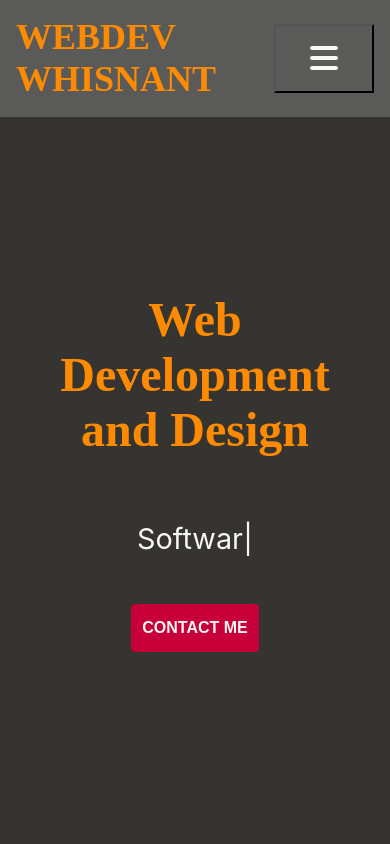
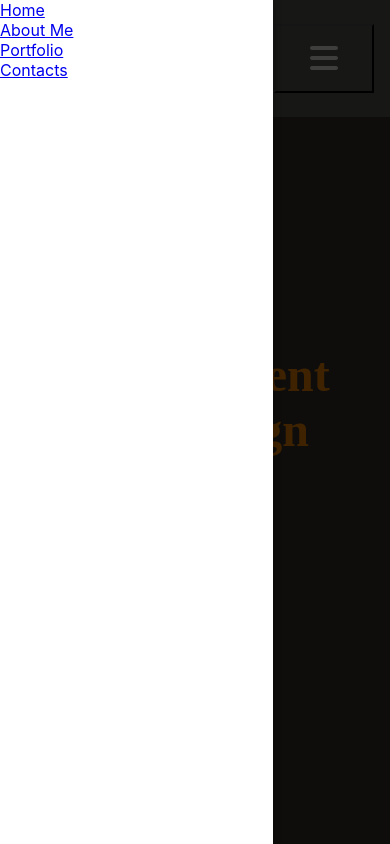
Before and after one commit to Tasups/professional-portfolio, a React (Create React App) app: page / in a window 390 px wide. Both pictures are taken after a click on the button 324 px from the left and 58 px from the top of the page. Shown: the top 844 px of the page. Built offline with nearby package versions, Linux system fonts and the light colour scheme; a web font is replaced by a local one.

Commit message:
hamburger menu functional but not styled

```diff
--- a/package.json
+++ b/package.json
@@ -12,6 +12,7 @@
     "react": "^18.0.0",
     "react-dom": "^18.0.0",
     "react-scripts": "5.0.0",
+    "react-transition-group": "^4.4.2",
     "react-tsparticles": "^1.42.4",
     "react-typed": "^1.2.0",
     "web-vitals": "^2.1.4"
--- a/public/index.html
+++ b/public/index.html
@@ -38,6 +38,8 @@
   </head>
   <body>
     <noscript>You need to enable JavaScript to run this app.</noscript>
+    <div id="backdrop-hook"></div>
+    <div id="drawer-hook"></div>
     <div id="root"></div>
     <!--
       This HTML file is a template.
--- a/src/App.css
+++ b/src/App.css
@@ -296,10 +296,11 @@ nav {
 @media only screen and (max-width: 600px) {
   .about{
     min-height: 80vh;
+    margin: 5rem 0 0 0;
+    padding: 0rem;
   }
   .about-main {
     flex-direction: column;
-    margin: 0;
   }
   .about-main-image {
     margin: 1rem;
@@ -551,3 +552,26 @@ nav {
     font-size: 2rem;
   }
 }
+
+/*----------SIDEBAR DRAWER----------*/
+
+.side-drawer {
+  position: fixed;
+  left: 0;
+  top: 0;
+  z-index: 100;
+  height: 100vh;
+  width: 70%;
+  background: white;
+  box-shadow: 0 2px 8px rgba(0, 0, 0, 0.26);
+}
+
+.backdrop {
+  position: fixed;
+  top: 0;
+  left: 0;
+  width: 100%;
+  height: 100vh;
+  background: rgba(0, 0, 0, 0.75);
+  z-index: 10;
+}
--- /dev/null
+++ b/src/components/Backdrop.js
@@ -0,0 +1,11 @@
+import React from 'react';
+import ReactDOM from 'react-dom';
+
+const Backdrop = props => {
+  return ReactDOM.createPortal(
+    <div className="backdrop" onClick={props.onClick}></div>,
+    document.getElementById('backdrop-hook')
+  );
+};
+
+export default Backdrop;
--- /dev/null
+++ b/src/components/NavLinks.js
@@ -0,0 +1,30 @@
+import React from 'react';
+
+const NavLinks = () => {
+  return(
+    <ul>
+      <li>
+        <a href="#home" alt="Home">
+          Home
+        </a>
+      </li>
+      <li>
+        <a href="#about" alt="About Me">
+          About Me
+        </a>
+      </li>
+      <li>
+        <a href="#portfolio" alt="Portfolio">
+          Portfolio
+        </a>
+      </li>
+      <li>
+        <a href="#contacts" alt="Contacts">
+          Contacts
+        </a>
+      </li>
+    </ul>
+    )
+}
+
+export default NavLinks;
--- a/src/components/Navbar.js
+++ b/src/components/Navbar.js
@@ -1,9 +1,24 @@
-import React from 'react';
+import React, { useState } from 'react';
 
 import { FontAwesomeIcon } from '@fortawesome/react-fontawesome';
 import { faBars } from '@fortawesome/free-solid-svg-icons';
 
+import Sidebar from './Sidebar';
+import NavLinks from './NavLinks';
+import Backdrop from './Backdrop';
+
 const Navbar = () => {
+
+  const [isOpen, setIsOpen] = useState(false);
+
+  const toggleOpen = () => {
+    setIsOpen(true);
+  }
+
+  const toggleClose = () => {
+    setIsOpen(false);
+  }
+
   return (
     <nav className="container">
       <div className="nav-logo">
@@ -24,9 +39,13 @@ const Navbar = () => {
         </a>
       </div>
       <div className="nav-hamburger">
-        <button className="nav-hamburger-btn" type="button">
+        <button className="nav-hamburger-btn" type="button" onClick={toggleOpen}>
           <FontAwesomeIcon className="nav-hamburger-icon" icon={faBars} />
         </button>
+        { isOpen && <Backdrop onClick={toggleClose} />}
+          <Sidebar show={isOpen} onClick={toggleClose} >
+            <NavLinks />
+          </Sidebar>
       </div>
 
     </nav>
--- /dev/null
+++ b/src/components/Sidebar.js
@@ -0,0 +1,21 @@
+import React from 'react';
+import ReactDOM from 'react-dom';
+import { CSSTransition } from 'react-transition-group';
+
+const SideDrawer = (props) => {
+  const content = (
+    <CSSTransition
+      in={props.show}
+      timeout={200}
+      classNames="slide-in-left"
+      mountOnEnter
+      unmountOnExit
+    >
+      <aside className="side-drawer" onClick={props.onClick}>{props.children}</aside>
+    </CSSTransition>
+    )
+
+  return ReactDOM.createPortal(content, document.getElementById("drawer-hook"));
+}
+
+export default SideDrawer;
```
Also changed, not shown: src/notes.txt, 1 other file (tests, documents, lock files or other folders).
